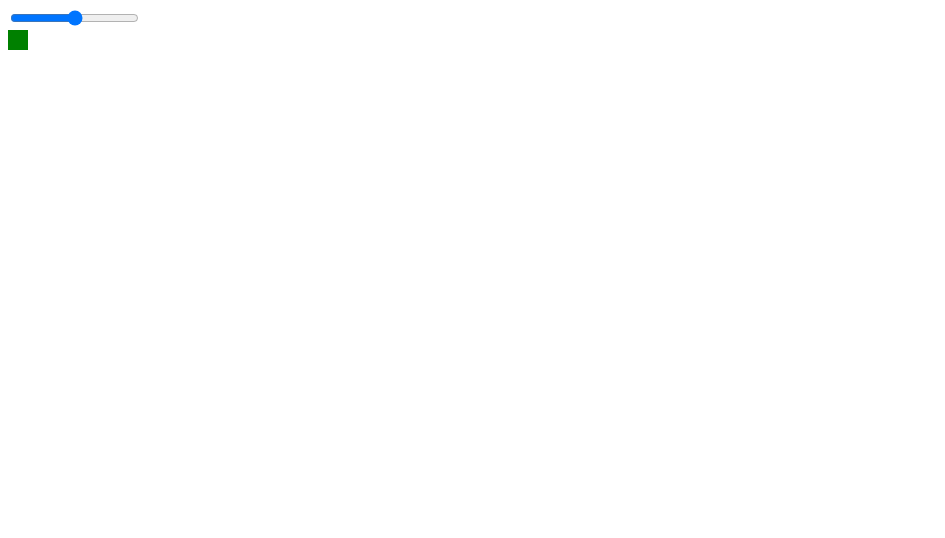
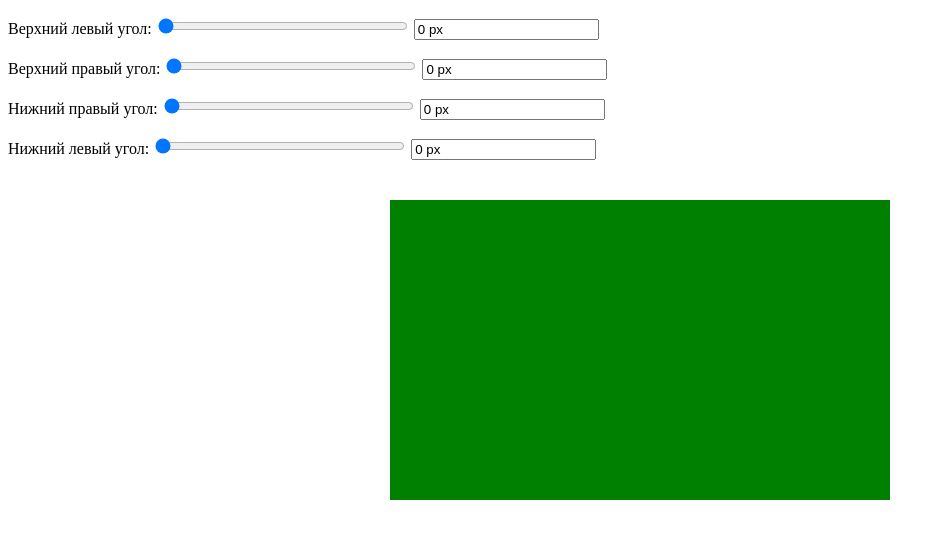
Before and after one commit to AlexeyFin/javascript-lessons, a plain HTML site: page index.html in a window 1280 px wide. Shown: the whole page, without its empty margins (0-945 px from the left). Drawn offline with nearby package versions, Linux system fonts and the light colour scheme.

Commit message:
my little css generator :)

```diff
--- a/index.html
+++ b/index.html
@@ -6,17 +6,33 @@
 	<link rel="stylesheet" type="text/css" href="style.css">
 </head>
 <body>
-	<!-- <select name="" id="mySelect" onchange="fun1()">
-		<option value="">Apple</option>
-		<option value="">Orange</option>
-		<option value="">Pineapple</option>
-		<option value="">Banana</option>
-	</select> -->
+	<div class="block1">
+		<p>Верхний левый угол:
+			<input class="rangeinp" type="range" id="rtl" min="0" max="1000" value="0" oninput="fun1()">
+			<input type="text" id="ttl" value="0 px">
+		</p>
+		<p>Верхний правый угол:
+			<input class="rangeinp" type="range" id="rtr" min="0" max="1000" value="0" oninput="fun1()">
+			<input type="text" id="ttr" value="0 px">
+		</p>
+		<p>Нижний правый угол:
+			<input class="rangeinp" type="range" id="rbr" min="0" max="1000" value="0" oninput="fun1()">
+			<input type="text" id="tbr" value="0 px">
+		</p>
+		<p>Нижний левый угол:
+			<input class="rangeinp" type="range" id="rbl" min="0" max="1000" value="0" oninput="fun1()">
+			<input type="text" id="tbl" value="0 px">
+		</p>
+
+		<div id="block1"></div>
 
 
 
-	<input type="range" min="0" max="100" step="1" oninput="fun1()" id="r1">
-	<div id="test"></div>
+	</div>
+
+
+
+
 
 
 	<script src="https://cdnjs.cloudflare.com/ajax/libs/jquery/3.2.1/jquery.min.js"></script>
--- a/script.js
+++ b/script.js
@@ -4,10 +4,30 @@
 // 	var sel = document.getElementById('mySelect').selectedIndex;
 // 	var options = document.getElementById('mySelect').options;
 // 	alert('Choosed option ' +options[sel].text );
-// }
 
-function fun1() {
-	var rng = document.getElementById('r1');
-	var div=document.getElementById('test');
-	div.style.width=(rng.value * 3)+'px';
+function fun1 (){
+	var div = document.getElementById('block1');
+
+	var rtl=document.getElementById('rtl').value; //top left
+	var rtr=document.getElementById('rtr').value; //top right
+	var rbr=document.getElementById('rbr').value; //bottom rigth
+	var rbl=document.getElementById('rbl').value; //bottom left
+
+	var ttl=document.getElementById('ttl');
+	var ttr=document.getElementById('ttr');
+	var tbr=document.getElementById('tbr');
+	var tbl=document.getElementById('tbl');
+
+
+
+	ttl.value = (rtl + ' px');
+	ttr.value = (rtr + ' px');
+	tbr.value = (rbr + ' px');
+	tbl.value = (rbl + ' px');
+
+	var div = document.getElementById('block1');
+	div.style.borderRadius = (rtl+'px ' + rtr +'px ' + rbr +'px ' + rbl +'px ');
+
+
+
 }
--- a/style.css
+++ b/style.css
@@ -1,5 +1,9 @@
-#test{
-	height: 20px;
-	width: 20px;
+#block1{
+	height: 300px;
+	width: 500px;
 	background: green;
+	margin: 40px auto;
 }
+.rangeinp{
+	width: 250px;
+}
```
